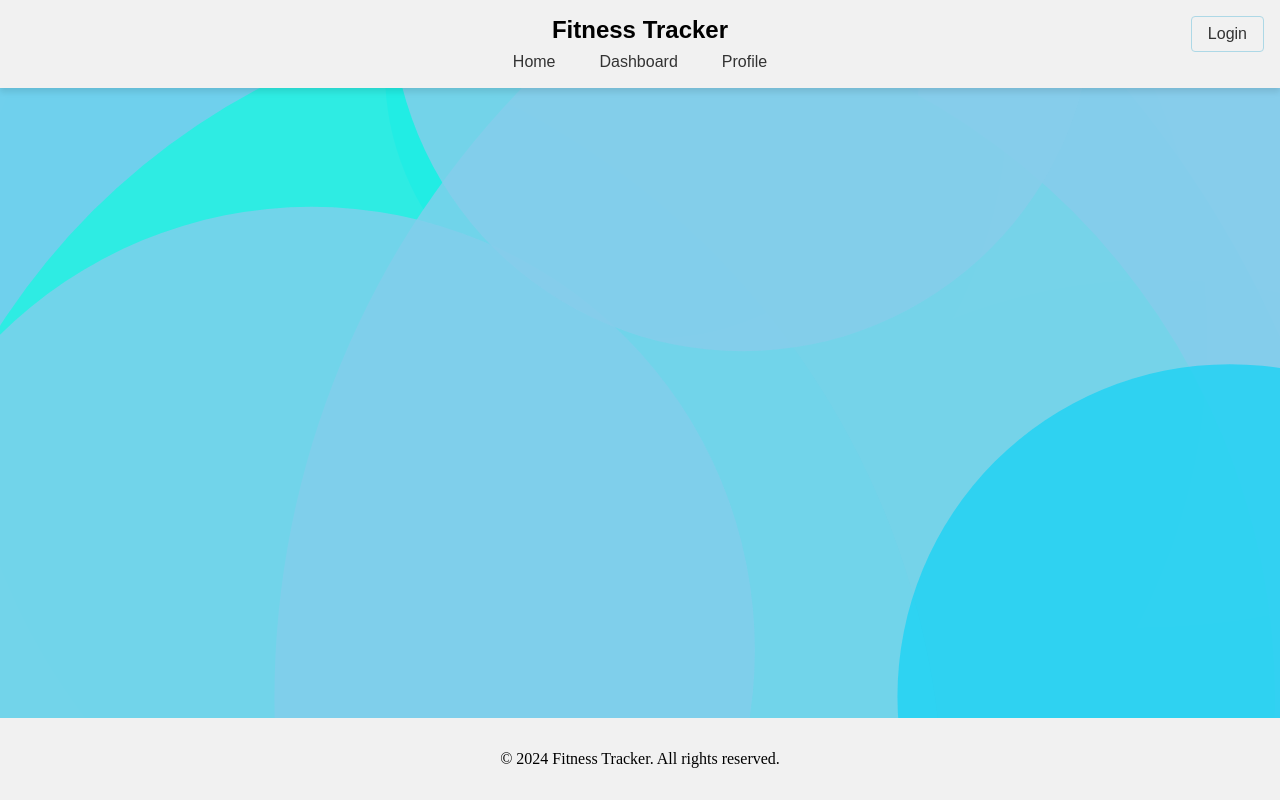
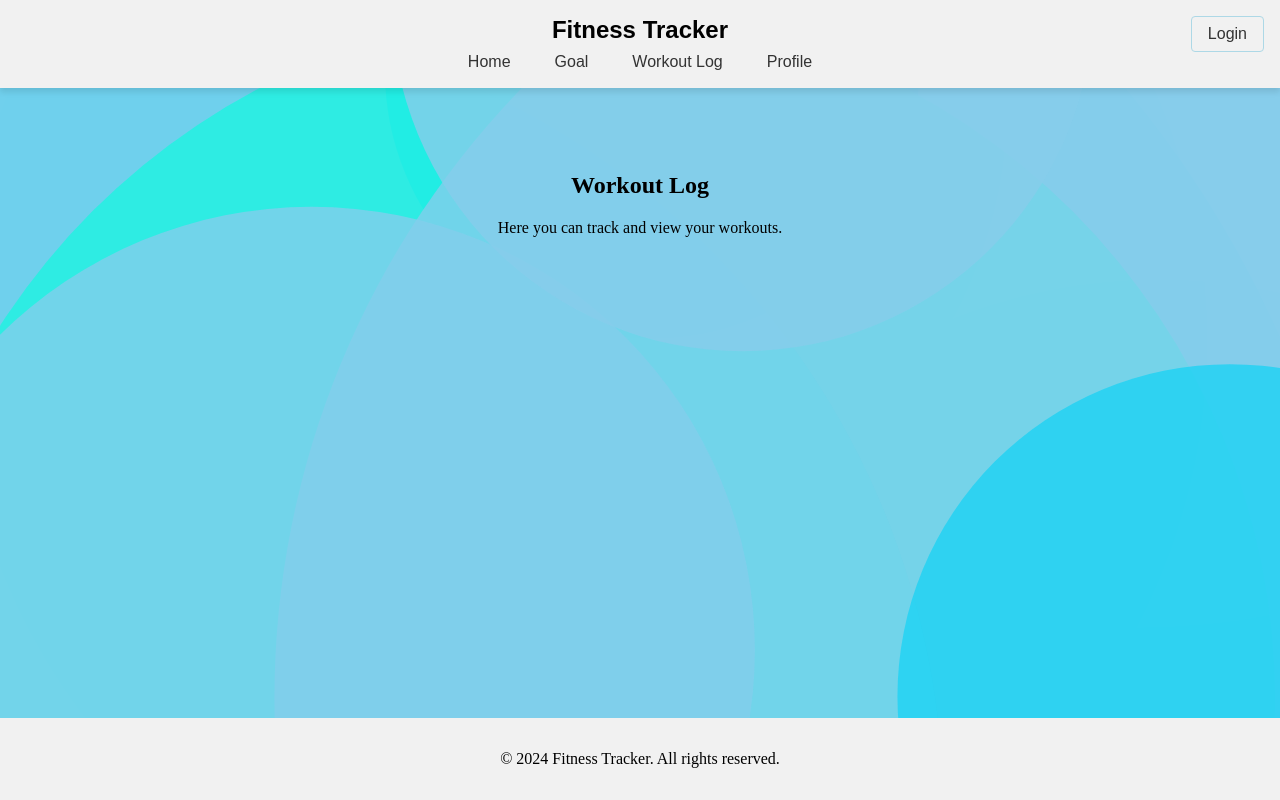
Before and after one commit to cs411-alawini/fa24-cs411-team066-teamQwerty, a React (Create React App) app in the folder fitness-project/: page /workout-log in a window 1280 px wide. Built offline with nearby package versions, Linux system fonts and the light colour scheme.

Commit message:
add new page and navigation from get start page.

```diff
--- a/fitness-project/src/App.js
+++ b/fitness-project/src/App.js
@@ -1,4 +1,3 @@
-// src/App.js
 import React, { useEffect } from 'react';
 import { Route, Routes, Navigate, useLocation } from 'react-router-dom';
 import { LoginStatusProvider } from './contexts/LoginStatusContext';
@@ -9,6 +8,7 @@ import Dashboard from './pages/Dashboard';
 import Profile from './pages/Profile';
 import Login from './pages/Login';
 import Register from './pages/Register';
+import WorkoutLog from './pages/WorkoutLog';
 import './App.css';
 
 function App() {
@@ -24,7 +24,6 @@ function App() {
     const particlesArray = [];
     const numberOfParticles = 30;
 
-    // Array of colors for particles
     const colors = [
       'rgba(173, 216, 230, 0.8)',
       'rgba(135, 206, 235, 0.8)',
@@ -91,6 +90,7 @@ function App() {
             <Route path="/profile" element={<Profile />} />
             <Route path="/login" element={<Login />} />
             <Route path="/register" element={<Register />} />
+            <Route path="/workout-log" element={<WorkoutLog />} />
           </Routes>
         </div>
         <Footer />
--- a/fitness-project/src/components/Header.js
+++ b/fitness-project/src/components/Header.js
@@ -22,7 +22,8 @@ function Header() {
       <h1 className="header-title">Fitness Tracker</h1>
       <nav className="header-nav">
         <button className="header-link" onClick={() => navigate('/home')}>Home</button>
-        <button className="header-link" onClick={() => navigate('/dashboard')}>Dashboard</button>
+        <button className="header-link" onClick={() => navigate('/goal')}>Goal</button>
+        <button className="header-link" onClick={() => navigate('/workout-log')}>Workout Log</button>
         <button className="header-link" onClick={() => navigate('/profile')}>Profile</button>
       </nav>
       {isLoggedIn ? (
--- a/fitness-project/src/pages/Home.js
+++ b/fitness-project/src/pages/Home.js
@@ -1,13 +1,21 @@
-// src/pages/Home.js
 import React from 'react';
+import { useNavigate } from 'react-router-dom'; // Import useNavigate for navigation
 import './Panel.css';
 
 function Home() {
+  const navigate = useNavigate(); // Initialize the navigate function
+
   return (
     <div className='panel'>
       <h1>Welcome to Fitness Tracker</h1>
       <p>Track your fitness journey and get personalized workout recommendations.</p>
-      <button style={{ padding: '0.5rem 1rem', marginTop: '1rem' }}>Get Started</button>
+      {/* Update the button to navigate to the goal page */}
+      <button
+        style={{ padding: '0.5rem 1rem', marginTop: '1rem' }}
+        onClick={() => navigate('/goal')}
+      >
+        Get Started
+      </button>
     </div>
   );
 }
--- /dev/null
+++ b/fitness-project/src/pages/WorkoutLog.js
@@ -0,0 +1,12 @@
+import React from 'react';
+import './Panel.css';
+function WorkoutLog() {
+  return (
+    <div>
+      <h2>Workout Log</h2>
+      <p>Here you can track and view your workouts.</p>
+    </div>
+  );
+}
+
+export default WorkoutLog;
```
